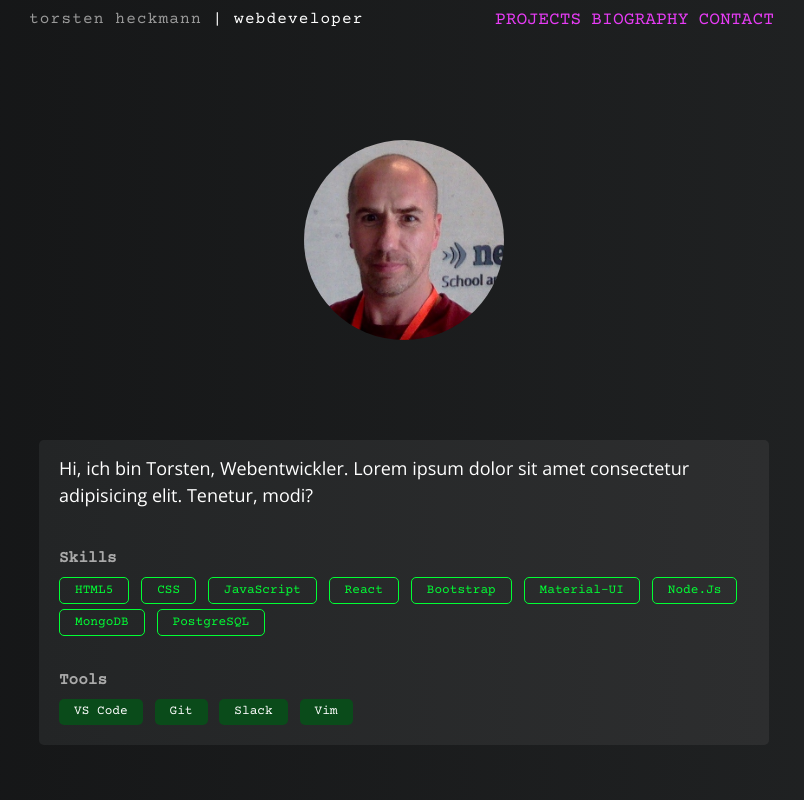
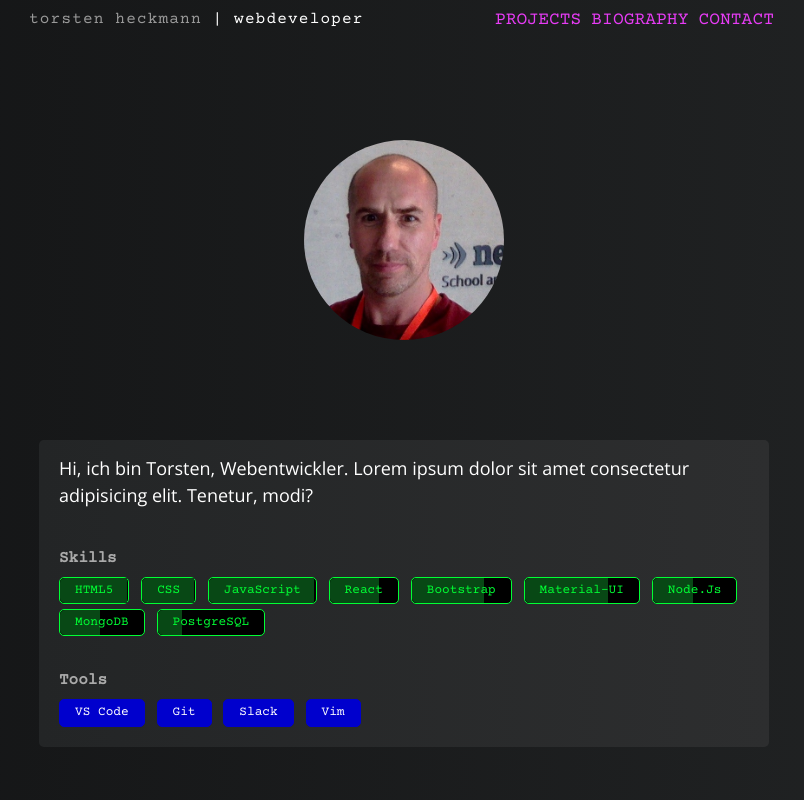
Before and after one commit to Hecktors/personal-website, a plain HTML site: page index.html in a window 1280 px wide. Shown: the top 800 px of the page, without its empty margins (236-1040 px from the left). Drawn offline with nearby package versions, Linux system fonts and the light colour scheme.

Commit message:
Fix skill pills color issue; clean up

```diff
--- a/index.html
+++ b/index.html
@@ -17,7 +17,7 @@
   </head>
   <body>
     <div class="body-container">
-      <!-- HEADER -->
+      <!---------- HEADER ---------->
       <header class="header">
         <h1>
           <span class="header-name">Torsten Heckmann </span> | webdeveloper
@@ -30,7 +30,7 @@
       </header>
 
       <main>
-        <!-- SECTION INTRO -->
+        <!---------- SECTION INTRO ---------->
         <section class="section section-intro">
           <div class="intro-img-container">
             <img
@@ -44,22 +44,39 @@
               Hi, ich bin Torsten, Webentwickler. Lorem ipsum dolor sit amet
               consectetur adipisicing elit. Tenetur, modi?
             </p>
-          <!-- </div> -->
-          <div class="section-containe skills">
+            <div class="skills">
               <h3>Skills</h3>
               <ul>
-              <li class="html">HTML5</li>
-              <li class="css">CSS</li>
-              <li class="js">JavaScript</li>
-              <li class="react">React</li>
-              <li class="bootstrap">Bootstrap</li>
-              <li class="materialui">Material-UI</li>
-              <li class="nodejs">Node.Js</li>
-              <li class="mongodb">MongoDB</li>
-              <li class="postgresql">PostgreSQL</li>
+                <li class="html">
+                  <div>HTML5</div>
+                </li>
+                <li class="css">
+                  <div>CSS</div>
+                </li>
+                <li class="js">
+                  <div>JavaScript</div>
+                </li>
+                <li class="react">
+                  <div>React</div>
+                </li>
+                <li class="bootstrap">
+                  <div>Bootstrap</div>
+                </li>
+                <li class="materialui">
+                  <div>Material-UI</div>
+                </li>
+                <li class="nodejs">
+                  <div>Node.Js</div>
+                </li>
+                <li class="mongodb">
+                  <div>MongoDB</div>
+                </li>
+                <li class="postgresql">
+                  <div>PostgreSQL</div>
+                </li>
               </ul>
             </div>
-          <div class="section-containe tools">
+            <div class="tools">
               <h3>Tools</h3>
               <ul>
                 <li class="vscode">VS Code</li>
@@ -68,9 +85,10 @@
                 <li class="vim">Vim</li>
               </ul>
             </div>
+          </div>
         </section>
 
-        <!-- SECTION PROJECTS -->
+        <!---------- SECTION PROJECTS ---------->
         <section id="projects" class="section section-projects">
           <h2>Projects</h2>
           <div class="projects-container">
@@ -119,7 +137,7 @@
           </div>
         </section>
 
-        <!-- SECTION BIO -->
+        <!---------- SECTION BIO ---------->
         <section id="biography" class="section section-bio">
           <h2>Biography</h2>
           <div class="section-container">
@@ -154,7 +172,8 @@
             </ul>
           </div>
         </section>
-        <!-- SECTION CONTACT -->
+
+        <!---------- SECTION CONTACT ---------->
         <section id="contact" class="section section-contact">
           <h2>Contact</h2>
           <div class="section-container">
@@ -213,11 +232,16 @@
                     />
                   </a>
                 </div>
+                <!-- END social container -->
               </div>
+              <!-- END contact-content -->
             </div>
+            <!-- END contact container -->
           </div>
+          <!-- END section-container -->
         </section>
       </main>
     </div>
+    <!-- END body-container -->
   </body>
 </html>
--- a/style.css
+++ b/style.css
@@ -6,7 +6,8 @@
   --color-cta: #e73cf5;
   --color-pills-skills: #00ff34;
   --bg-color-pills-skills: #084815;
-  --color-pills-tools: #0a4b1a;
+  --color-pills-tools: #fff;
+  --bg-color-pills-tools: #0000cd;
 
   --skill-html: 100%;
   --skill-css: 100%;
@@ -168,10 +169,8 @@ h3 {
   }
 
   .section-container {
-        /* margin: 0; */
     margin: 10px;
     padding: 15px 20px;
-        /* background: none; */
   }
 }
 
@@ -187,7 +186,6 @@ h3 {
 
 .skills li,
 .tools li {
-  position: relative;
   display: inline-block;
   margin-right: 1px;
   margin-bottom: 5px;
@@ -197,17 +195,20 @@ h3 {
   line-height: 1.5;
 }
 .skills li {
+  position: relative;
   color: var(--color-pills-skills);
   border: 1px solid var(--color-pills-skills);
+  background-color: #000;
 }
 
-.tools li {
-  background-color: var(--color-pills-tools);
+.skills li div {
+  position: relative;
+  z-index: 99;
 }
 
 .skills li::before {
   position: absolute;
-  z-index: -1;
+  z-index: 9;
   content: '';
   background-color: var(--bg-color-pills-skills);
   top: 0;
@@ -217,32 +218,39 @@ h3 {
 }
 
 .skills li.html::before {
-  right: calc(100% - var(--skill-html));
+  right: calc(102% - var(--skill-html));
 }
 .skills li.css::before {
-  right: calc(100% - var(--skill-css));
+  right: calc(102% - var(--skill-css));
 }
 .skills li.js::before {
-  right: calc(100% - var(--skill-js));
+  right: calc(102% - var(--skill-js));
 }
 .skills li.react::before {
-  right: calc(100% - var(--skill-react));
+  right: calc(102% - var(--skill-react));
 }
 .skills li.bootstrap::before {
-  right: calc(100% - var(--skill-bootstrap));
+  right: calc(102% - var(--skill-bootstrap));
 }
 .skills li.materialui::before {
-  right: calc(100% - var(--skill-materialui));
+  right: calc(102% - var(--skill-materialui));
 }
 .skills li.nodejs::before {
-  right: calc(100% - var(--skill-nodejs));
+  right: calc(102% - var(--skill-nodejs));
 }
 .skills li.mongodb::before {
-  right: calc(100% - var(--skill-mongodb));
+  right: calc(102% - var(--skill-mongodb));
 }
 .skills li.postgresql::before {
-  right: calc(100% - var(--skill-react));
+  right: calc(102% - var(--skill-postgresql));
 }
+
+.tools li {
+  border: 1px solid var(--bg-color-pills-tools);
+  color: var(--color-pills-tools);
+  background-color: var(--bg-color-pills-tools);
+}
+
 @media (min-width: 600px) {
   .intro-img-container {
     margin: 100px auto;
@@ -262,7 +270,6 @@ h3 {
 }
 /********** SECTION PROJECTS **********/
 .projects-container {
-  /* margin: 50px auto; */
   max-width: 730px;
   display: grid;
   grid-gap: 5px;
@@ -314,18 +321,14 @@ h3 {
 
 @media (min-width: 610px) {
   .projects-container {
-    /* margin: 20px; */
     grid-template-columns: repeat(auto-fit, minmax(200px, 1fr));
     grid-auto-rows: 150px;
-  }
-  .vertical-md {
-    /* grid-row: span 1; */
   }
 }
 @media (min-width: 730px) {
   .projects-container {
     margin: 20px;
-    padding-top: 25px;‚
+    padding-top: 25px;
   }
 }
 /********** SECTION BIO **********/
```
Lines whose indentation alone changed are shown as unchanged.
